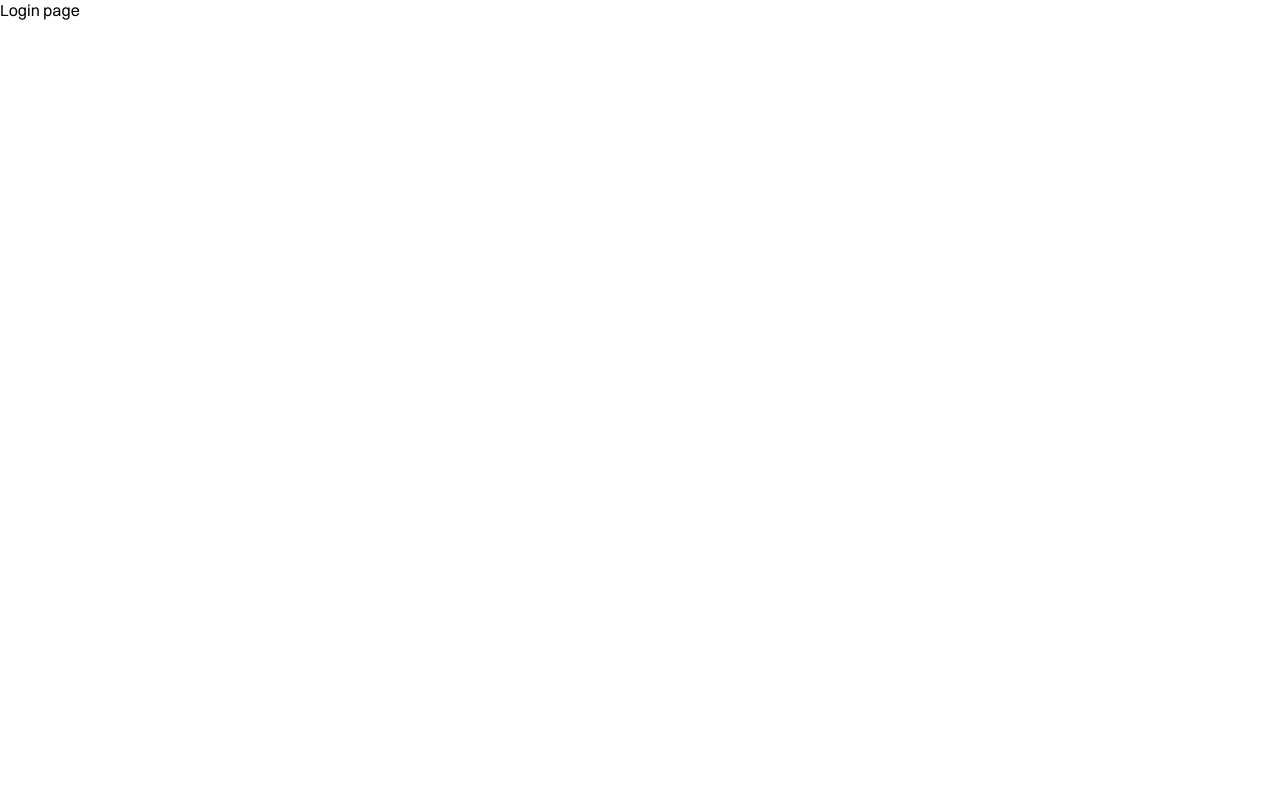
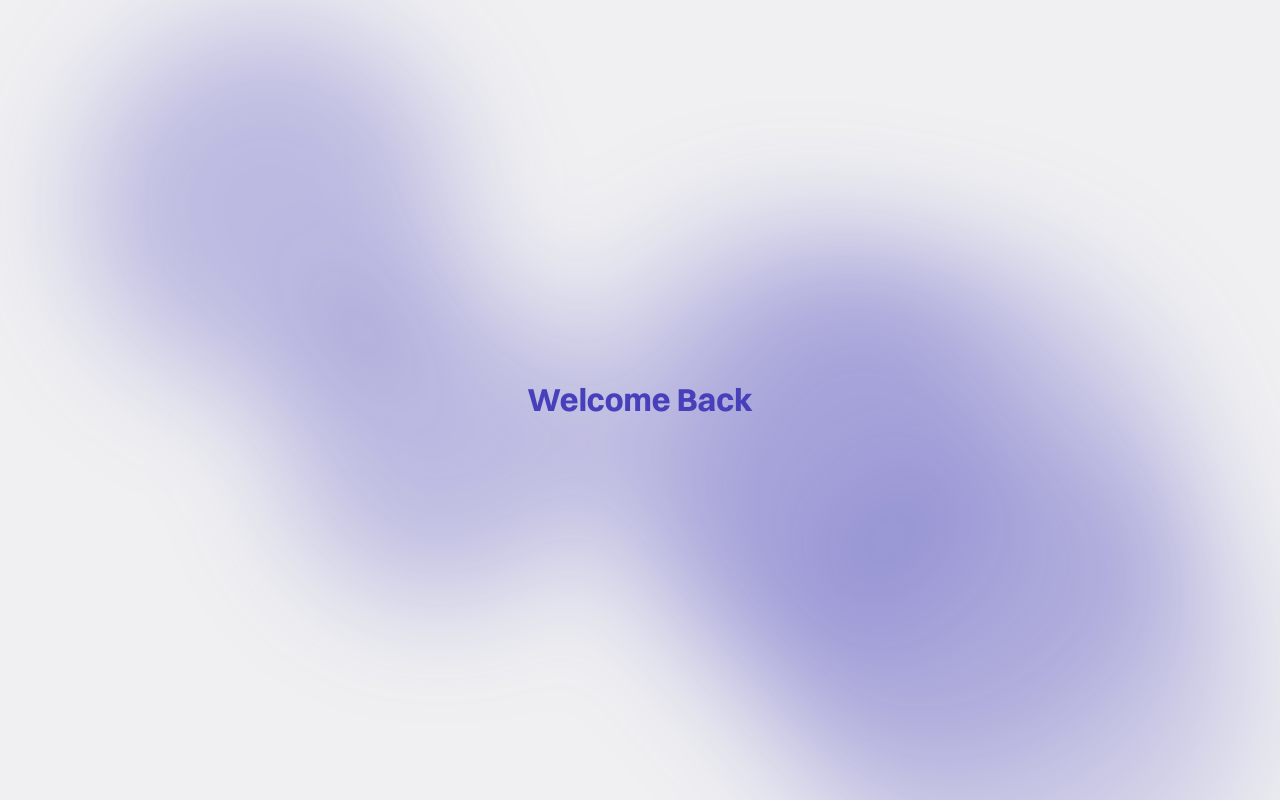
Before and after one commit to ayushcodes0/Tj-Frontend, a React (Vite) app: page /login in a window 1280 px wide. Built offline with nearby package versions, Linux system fonts and the light colour scheme.

Commit message:
login page background added

```diff
--- a/src/pages/Login/Login.module.css
+++ b/src/pages/Login/Login.module.css
@@ -0,0 +1,112 @@
+.loginPageContainer {
+    width: 100%;
+    height: 100vh;
+    background-color: var(--primary-white);
+    position: relative;
+    overflow: hidden;
+}
+
+.blurryBalls {
+    position: absolute;
+    width: 100%;
+    height: 100%;
+    top: 0;
+    left: 0;
+    z-index: 0;
+    filter: blur(60px);
+}
+
+.ball1, .ball2, .ball3, .ball4, .ball5 {
+    position: absolute;
+    border-radius: 50%;
+    background-color: var(--primary-text);
+    opacity: 0.1; /* Increased opacity */
+    animation-duration: 15s;
+    animation-iteration-count: infinite;
+    animation-timing-function: ease-in-out;
+    box-shadow: 0 0 20px 10px rgba(72, 64, 187, 0.2); /* Added glow */
+}
+
+/* Larger balls with more distinct movement */
+.ball1 {
+    width: 350px;
+    height: 350px;
+    top: 10%;
+    left: 5%;
+    animation-name: float1;
+    opacity: 0.3;
+}
+
+.ball2 {
+    width: 500px;
+    height: 500px;
+    bottom: 10%;
+    right: 5%;
+    animation-name: float2;
+    opacity: 0.25;
+}
+
+.ball3 {
+    width: 300px;
+    height: 300px;
+    top: 40%;
+    left: 25%;
+    animation-name: float3;
+    opacity: 0.3;
+}
+
+.ball4 {
+    width: 400px;
+    height: 400px;
+    bottom: 25%;
+    right: 25%;
+    animation-name: float4;
+    opacity: 0.25;
+}
+
+.ball5 {
+    width: 450px;
+    height: 450px;
+    top: 60%;
+    left: 60%;
+    animation-name: float5;
+    opacity: 0.2;
+}
+
+/* More pronounced animations */
+@keyframes float1 {
+    0%, 100% { transform: translateY(0) translateX(0); }
+    50% { transform: translateY(-50px) translateX(30px) scale(1.05); }
+}
+
+@keyframes float2 {
+    0%, 100% { transform: translateY(0) translateX(0); }
+    50% { transform: translateY(40px) translateX(-40px) scale(1.05); }
+}
+
+@keyframes float3 {
+    0%, 100% { transform: translateY(0) translateX(0); }
+    50% { transform: translateY(-30px) translateX(-30px) scale(1.05); }
+}
+
+@keyframes float4 {
+    0%, 100% { transform: translateY(0) translateX(0); }
+    50% { transform: translateY(35px) translateX(35px) scale(1.05); }
+}
+
+@keyframes float5 {
+    0%, 100% { transform: translateY(0) translateX(0); }
+    50% { transform: translateY(-25px) translateX(25px) scale(1.05); }
+}
+
+.loginContent {
+    position: relative;
+    z-index: 1;
+    display: flex;
+    flex-direction: column;
+    align-items: center;
+    justify-content: center;
+    height: 100%;
+    padding: 2rem;
+    color: var(--primary-text);
+}
--- a/src/pages/Login/Login.tsx
+++ b/src/pages/Login/Login.tsx
@@ -1,10 +1,24 @@
+import Styles from './Login.module.css';
 
 const Login = () => {
   return (
-    <div>
-      Login page
+    <div className={Styles.loginPageContainer}>
+      {/* Enhanced blurry balls background */}
+      <div className={Styles.blurryBalls}>
+        <div className={Styles.ball1}></div>
+        <div className={Styles.ball2}></div>
+        <div className={Styles.ball3}></div>
+        <div className={Styles.ball4}></div>
+        <div className={Styles.ball5}></div>
+      </div>
+
+      {/* Login content */}
+      <div className={Styles.loginContent}>
+        <h1>Welcome Back</h1>
+        {/* Your login form would go here */}
+      </div>
     </div>
   )
 }
 
-export default Login
+export default Login;
```
